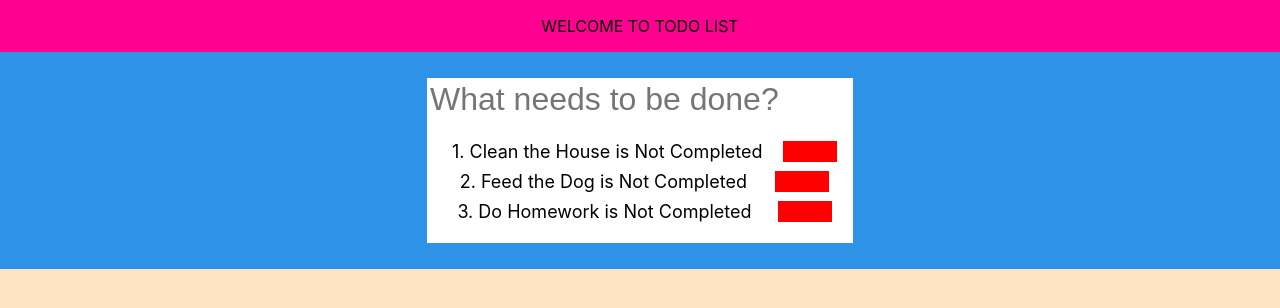
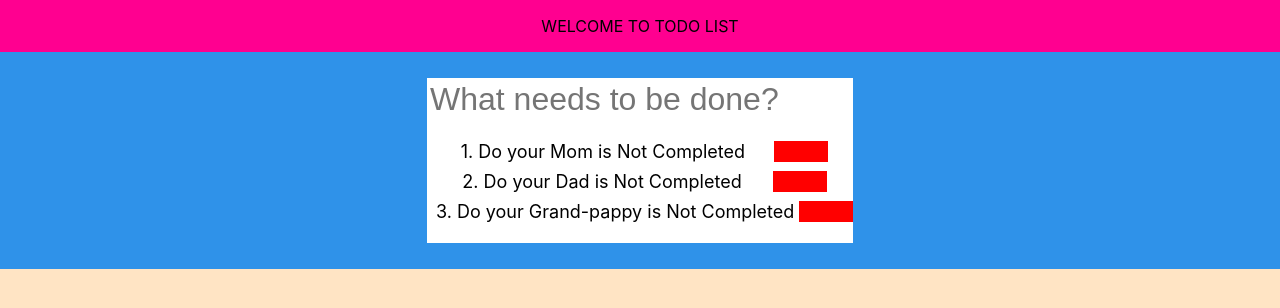
Before and after one commit to JustinLohKingWei/todo_todo, a React (Create React App) app: page / in a window 1280 px wide. Shown: the top 308 px of the page. Built offline with nearby package versions, Linux system fonts and the light colour scheme.

Commit message:
LAST PR OF 2021

```diff
--- a/src/components/InputBox.tsx
+++ b/src/components/InputBox.tsx
@@ -30,9 +30,9 @@ const InputBoxTextBox = styled.input`
 function InputBox() {
   let todoList = {
     todoList: [
-      { name: "Clean the House", completed: false },
-      { name: "Feed the Dog", completed: false },
-      { name: "Do Homework", completed: false },
+      { name: "Do your Mom", completed: false },
+      { name: "Do your Dad", completed: false },
+      { name: "Do your Grand-pappy", completed: false },
     ],
   };
 
```
